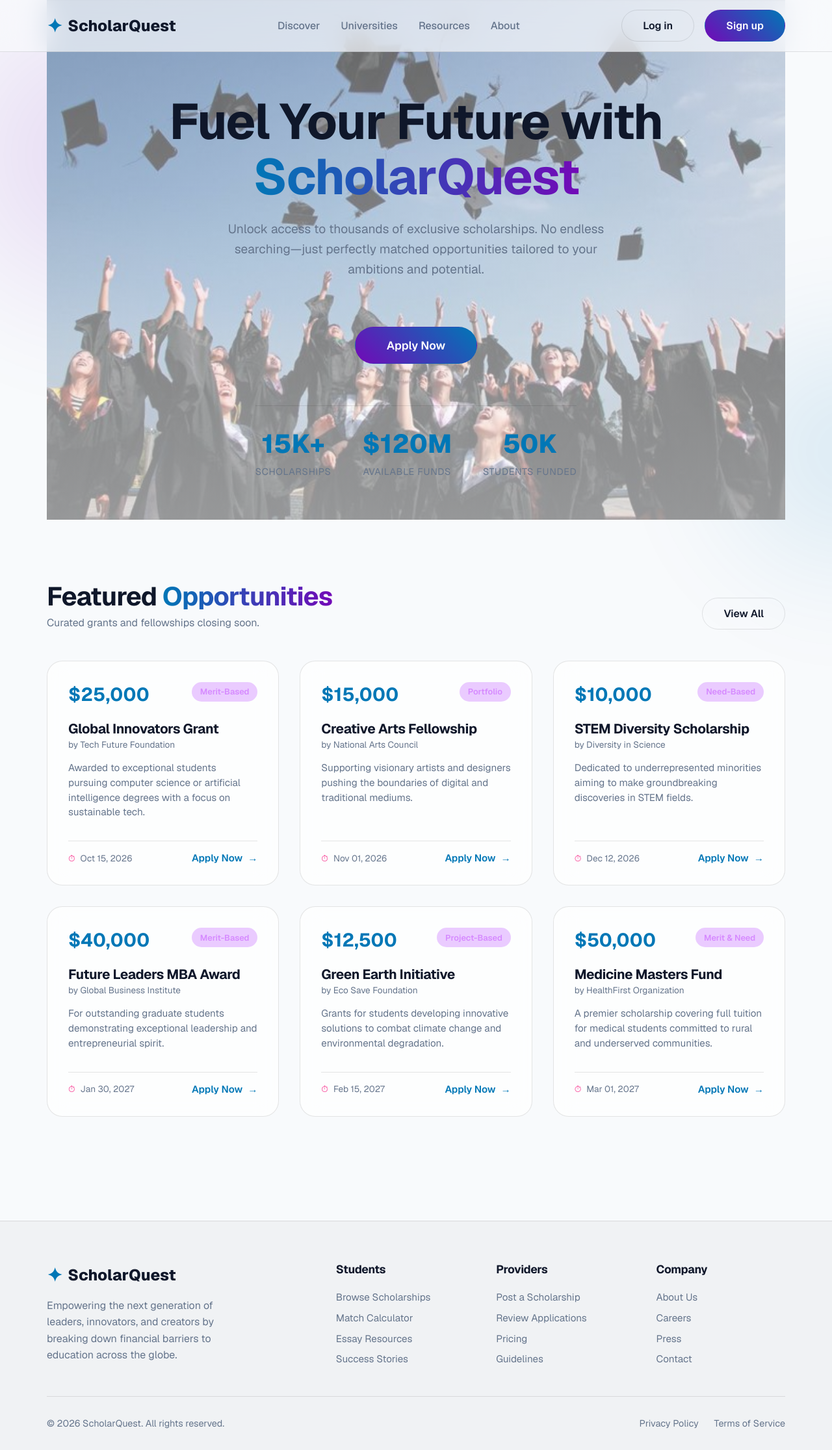
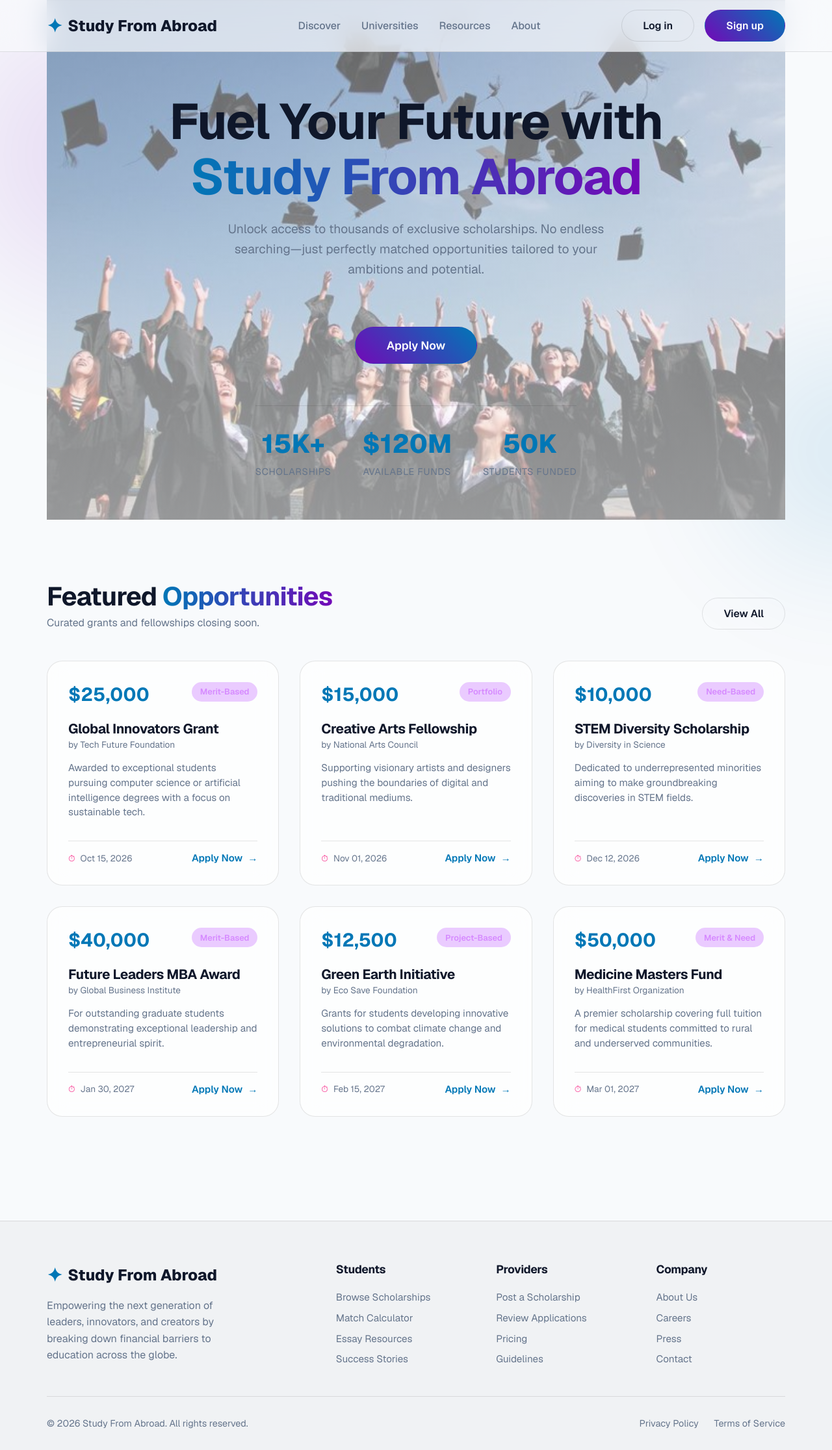
Before and after one commit to WEFAFA256/scolar, a Next.js app: page / in a window 1280 px wide. Shown: the whole page at 65% size. Built offline with nearby package versions, Linux system fonts and the light colour scheme.

Commit message:
Rename site title to Study From Abroad

```diff
--- a/src/app/layout.tsx
+++ b/src/app/layout.tsx
@@ -13,7 +13,7 @@ const geistMono = Geist_Mono({
 });
 
 export const metadata: Metadata = {
-  title: "ScholarQuest - Find the Best Scholarships",
+  title: "Study From Abroad",
   description: "Discover top scholarships for undergraduate and graduate studies. Apply to the best financial aid programs and ignite your academic future.",
 };
 
--- a/src/app/page.tsx
+++ b/src/app/page.tsx
@@ -64,7 +64,7 @@ export default function Home() {
         <div className={`container ${styles.navContainer}`}>
           <div className={styles.logo}>
             <span className={styles.logoIcon}>✦</span>
-            ScholarQuest
+            Study From Abroad
           </div>
           <div className={styles.navLinks}>
             <a href="#" className={styles.navLink}>Discover</a>
@@ -82,7 +82,7 @@ export default function Home() {
       <main className="container">
         <section className={styles.hero}>
           <h1 className={styles.heroTitle}>
-            Fuel Your Future with <span className="text-gradient">ScholarQuest</span>
+            Fuel Your Future with <span className="text-gradient">Study From Abroad</span>
           </h1>
           <p className={styles.heroSubtitle}>
             Unlock access to thousands of exclusive scholarships. No endless searching—just perfectly matched opportunities tailored to your ambitions and potential.
@@ -152,7 +152,7 @@ export default function Home() {
             <div>
               <div className={styles.logo}>
                 <span className={styles.logoIcon}>✦</span>
-                ScholarQuest
+                Study From Abroad
               </div>
               <p className={styles.footerDesc}>
                 Empowering the next generation of leaders, innovators, and creators by breaking down financial barriers to education across the globe.
@@ -191,7 +191,7 @@ export default function Home() {
           </div>
 
           <div className={styles.footerBottom}>
-            <p>&copy; {new Date().getFullYear()} ScholarQuest. All rights reserved.</p>
+            <p>&copy; {new Date().getFullYear()} Study From Abroad. All rights reserved.</p>
             <div style={{ display: 'flex', gap: '1.5rem' }}>
               <a href="#">Privacy Policy</a>
               <a href="#">Terms of Service</a>
```
